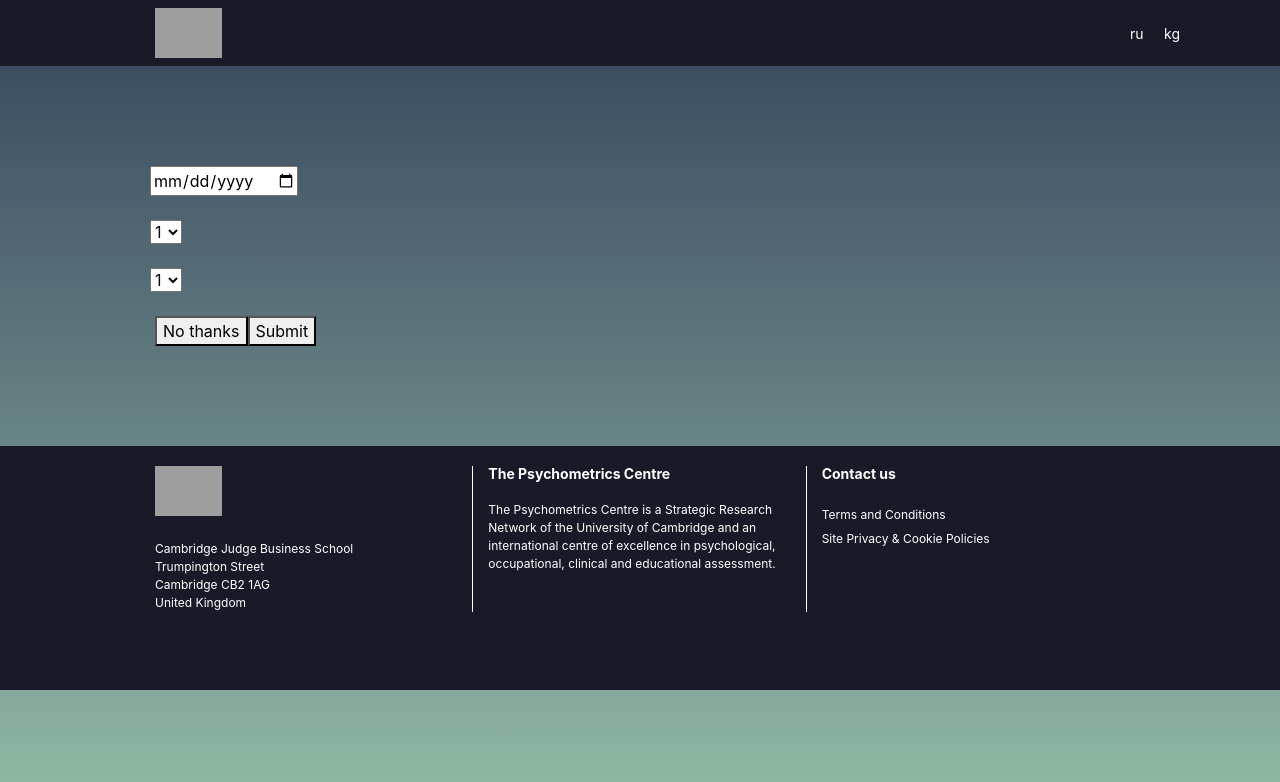
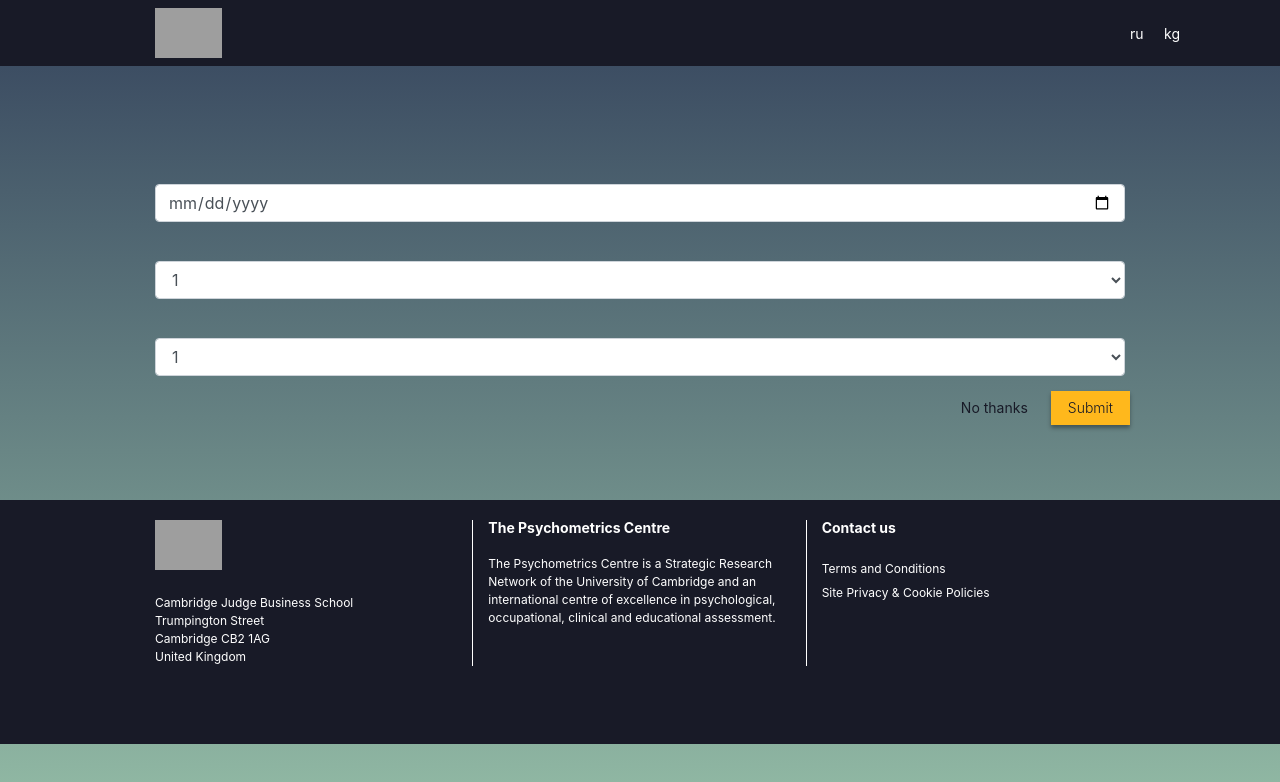
Before and after one commit to Sckmdg/phycho, an Angular app: page /feedback in a window 1280 px wide. Shown: the top 782 px of the page. Built offline with nearby package versions, Linux system fonts and the light colour scheme; grey boxes are pictures that could not be loaded.

Commit message:
markup form

```diff
--- a/src/app/app-routing/app-routing.module.ts
+++ b/src/app/app-routing/app-routing.module.ts
@@ -6,6 +6,7 @@ import { TestListComponent } from '../components/test-list/test-list.component';
 import { TermsComponent } from '../components/common/terms/terms.component';
 import { PrivacyComponent } from '../components/common/privacy/privacy.component';
 import { FormFeedbackComponent } from '../components/form-feedback/form-feedback.component';
+// import { ResultsComponent } from '../components/results/results.component';
 
 const routes: Routes = [
   { path: '', redirectTo: '/tests/1', pathMatch: 'full' },
@@ -13,7 +14,8 @@ const routes: Routes = [
   { path: 'tests', component: TestListComponent },
   { path: 'terms', component: TermsComponent },
   { path: 'privacy', component: PrivacyComponent },
-  { path: 'feedback', component: FormFeedbackComponent }
+  { path: 'feedback', component: FormFeedbackComponent },
+  // { path: 'results', component: ResultsComponent }
 ];
 
 @NgModule({
--- a/src/app/components/form-feedback/form-feedback.component.html
+++ b/src/app/components/form-feedback/form-feedback.component.html
@@ -1,28 +1,30 @@
-<form class="container-fluid item-container new-page">
-  <h2>{{title[lang]}}</h2>
+<form class="container-fluid item-container new-page" onsubmit="onSubmit()">
+  <h1>{{title[lang]}}</h1>
   <p>{{subtitle[lang]}}</p>
-  <br>
-  <div class="form-row">
+
+  <div class="form-group">
     <label for="dob">{{dob[lang]}}</label>
-    <input id="dob" name="dob" type="date">
+    <input class="form-control" id="dob" name="dob" type="date">
   </div>
-  <br>
-  <div class="form-row">
+
+  <div class="form-group">
     <label for="country">{{country[lang]}}</label>
-    <select name="country" id="country">
+    <select class="form-control" name="country" id="country">
       <option value="1">1</option>
       <option value="2">2</option>
     </select>
   </div>
-  <br>
-  <div class="form-row">
+
+  <div class="form-group">
     <label for="gender">{{gender[lang]}}</label>
-    <select name="gender" id="gender">
+    <select class="form-control" name="gender" id="gender">
       <option value="1">1</option>
       <option value="2">2</option>
     </select>
   </div>
-  <br>
-  <button>No thanks</button>
-  <button>Submit</button>
+
+  <div class="form-group row justify-content-end">
+    <button class="form-button">No thanks</button>
+    <button class="form-button form-button--submit" type="submit">Submit</button>
+  </div>
 </form>
--- /dev/null
+++ b/src/app/components/form-feedback/form-feedback.component.scss
@@ -0,0 +1,54 @@
+h1 {
+  font-size: 24px;
+  padding-bottom: 1em;
+}
+
+p {
+  margin: 0 0 10px
+}
+
+.form-group {
+  margin-bottom: 15px;
+
+  label {
+    font-weight: 300;
+    display: inline-block;
+    max-width: 100%;
+    margin-bottom: 5px;
+  }
+}
+
+.form-button {
+  margin-right: 10px;
+  color: #181a27;
+  background-color: transparent;
+  box-shadow: none;
+  display: inline-block;
+  padding: 6px 12px;
+  margin-bottom: 0;
+  font-size: 14px;
+  font-weight: normal;
+  line-height: 1.42857143;
+  text-align: center;
+  white-space: nowrap;
+  vertical-align: middle;
+  touch-action: manipulation;
+  cursor: pointer;
+  user-select: none;
+  background-image: none;
+  border: 1px solid transparent;
+  border-radius: 4px;
+
+  &--submit {
+    color: #181a27 !important;
+    background-color: #ffb81c;
+    box-shadow: 0 3px 4px 0 rgba(0,0,0,0.35);
+    border-radius: 0;
+    font-weight: 300;
+    padding: .3em 1em;
+    border: 3px solid #ffb81c;
+    transition: all .3s;
+    margin-right: 10px;
+    cursor: pointer;
+  }
+}
--- a/src/app/components/form-feedback/form-feedback.component.ts
+++ b/src/app/components/form-feedback/form-feedback.component.ts
@@ -1,10 +1,13 @@
-import {Component, DoCheck} from '@angular/core';
+import { Component, DoCheck } from '@angular/core';
+// import { LanguageService } from '../../services/language.service';
+import { Router } from '@angular/router';
 
 @Component({
   selector: 'app-form-feedback',
   templateUrl: './form-feedback.component.html',
-  styleUrls: ['./form-feedback.component.css']
+  styleUrls: ['./form-feedback.component.scss']
 })
+
 export class FormFeedbackComponent implements DoCheck {
   lang = 0;
   title = ['Помогите нам улучшить наши исследования', 'Келгиле, биздин изилдөө жакшыртууга жардам берет'];
@@ -15,9 +18,16 @@ export class FormFeedbackComponent implements DoCheck {
   country = ['Я родился в', 'Мен төрөлгөм'];
   gender = ['Пол', 'Калаасы'];
 
-  constructor() { }
+  constructor(
+    // private langService: LanguageService,
+    private router: Router
+  ) { }
 
   ngDoCheck() {
     this.lang = Number(localStorage.lang);
   }
+
+  onSubmit() {
+    // this.router.navigate(['/results']);
+  }
 }
--- /dev/null
+++ b/src/app/components/results/results.component.html
@@ -0,0 +1,3 @@
+<p>
+  results works!
+</p>
```
Also changed, not shown: src/app/components/results/results.component.ts (added, +15 -0 lines), src/app/components/results/results.component.css (added), 1 other file (tests, documents, lock files or other folders).
